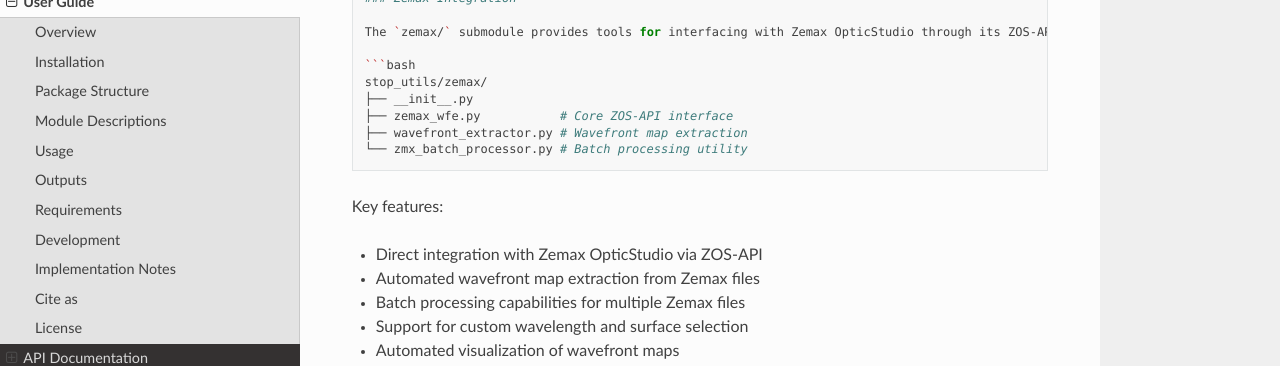
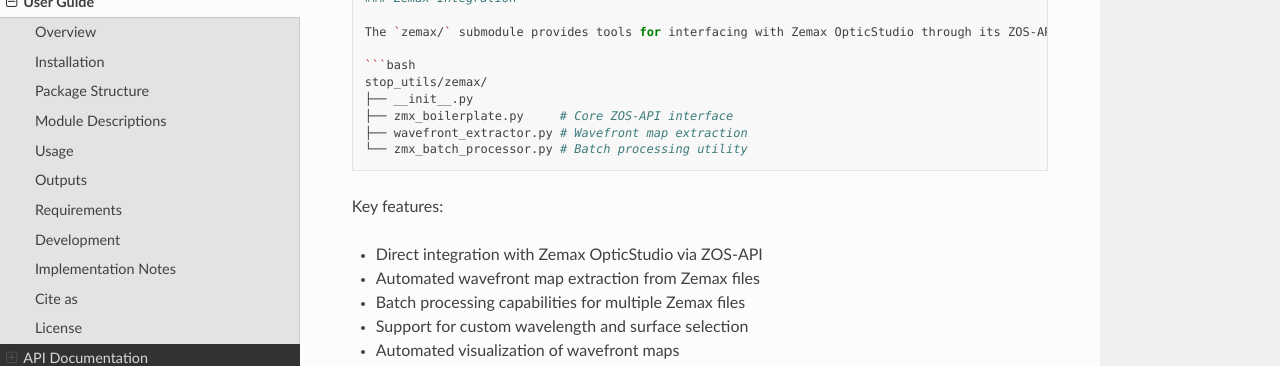
Before and after one commit to arielmission-space/STOP-utils, a Sphinx documentation site: the page built from docs/source/readme.rst, in a window 1280 px wide and 900 px high, scrolled down 776 px. Shown: the part 151-517 px from the top of the window. Built offline with Sphinx 7.4.7 and the Read the Docs theme 3.1.0, drawn with Linux system fonts in a browser that asks for light colours; the version number is read from the project's files by our own code.

Commit message:
refactor: Rename core ZOS-API interface file and simplify mock module list in documentation

````diff
--- a/README.md
+++ b/README.md
@@ -93,7 +93,7 @@
 ```bash
 stop_utils/zemax/
 ├── __init__.py
-├── zemax_wfe.py           # Core ZOS-API interface
+├── zmx_boilerplate.py     # Core ZOS-API interface
 ├── wavefront_extractor.py # Wavefront map extraction
 └── zmx_batch_processor.py # Batch processing utility
 ```
````
Also changed, not shown: docs/source/conf.py (+2 -7 lines).
